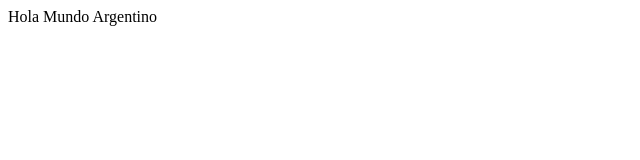
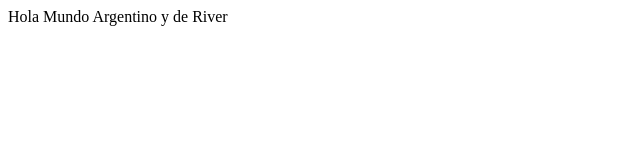
Before and after one commit to mmrodrigo17/TutorialGit, a plain HTML site: page index.html in a window 1280 px wide. Shown: the full height of the page, 0-640 px from the left. Drawn offline with Linux system fonts and the light colour scheme.

Commit message:
otro commit

```diff
--- a/index.html
+++ b/index.html
@@ -9,6 +9,6 @@
     <script src="app.js"></script>
 </head>
 <body>
-    Hola Mundo Argentino
+    Hola Mundo Argentino y de River
 </body>
 </html>
```
